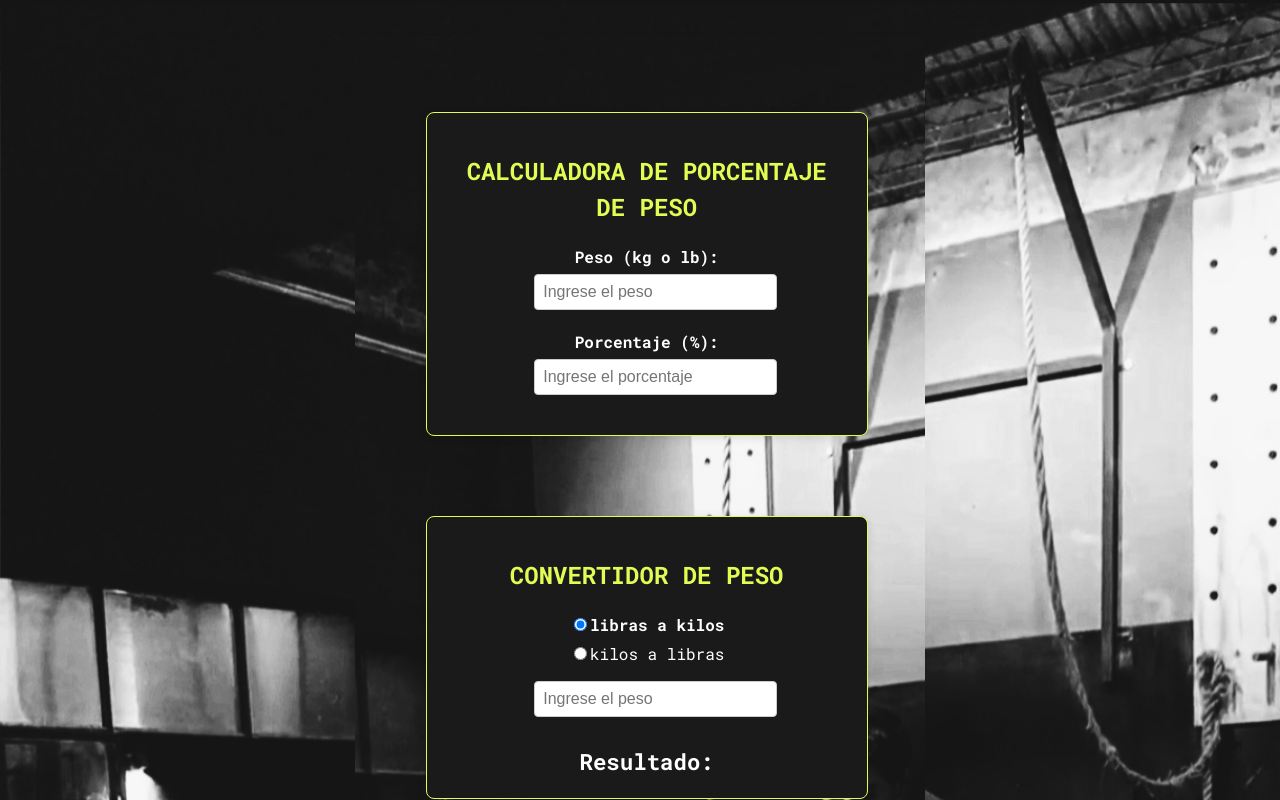
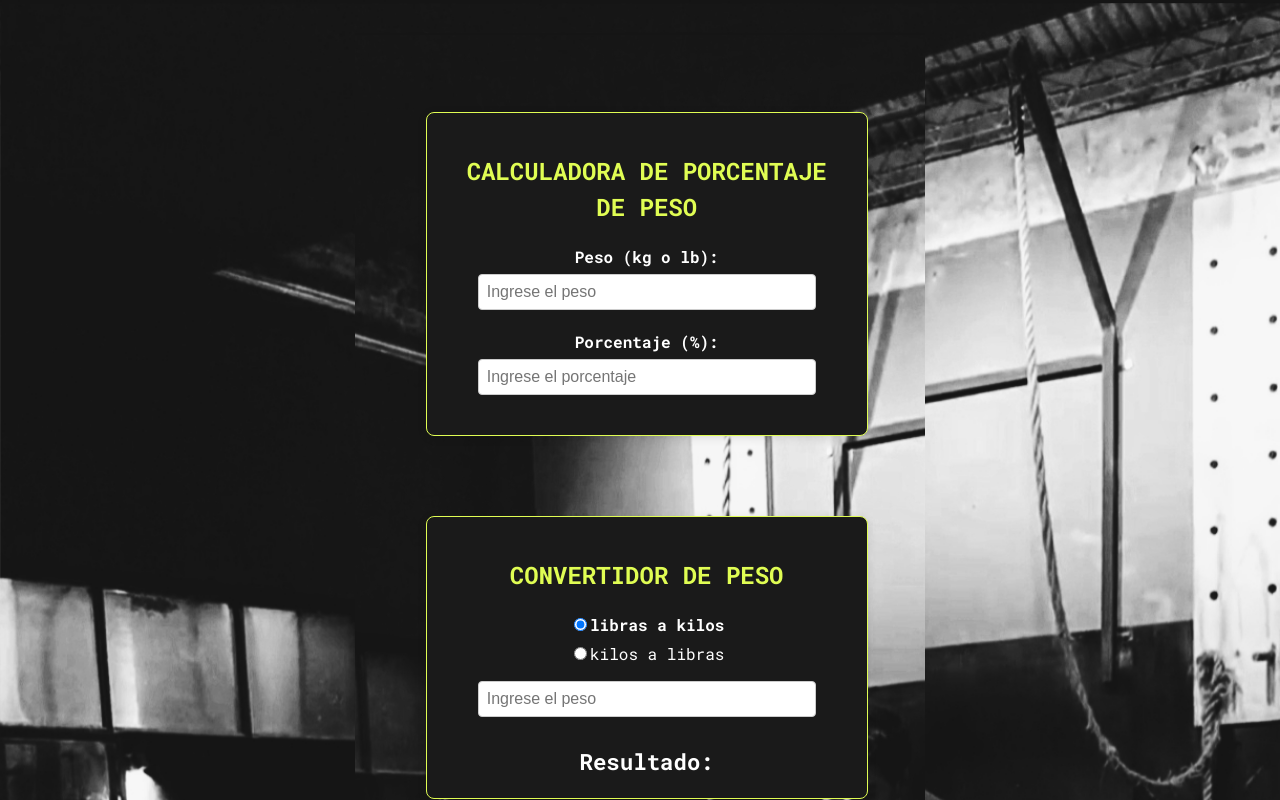
Before and after one commit to LucianoTito/CrossFit_Converter, a React (Vite) app: page / in a window 1280 px wide. Shown: the top 800 px of the page. Built offline with nearby package versions, Linux system fonts and the light colour scheme.

Commit message:
css cards changes

```diff
--- a/src/components/styles/ConversorWeightCard.css
+++ b/src/components/styles/ConversorWeightCard.css
@@ -21,17 +21,24 @@
   .conversion-weight-options {
     margin-bottom: 15px;
   }
-
+  .input-group{
+    display: flex;
+    flex-direction: column;
+    align-items: center;
+    width: 80% ;
+  }
   .conversion-weight-options .conversion-weight-label {
     display: block;
     font-weight: bold;
     margin-bottom: 5px;
+
   }
 
 
 
  .input-weight-value {
-  width: 70%;
+
+
   padding: 8px;
   font-size: 20px;
   border: 1px solid #ccc;
```
